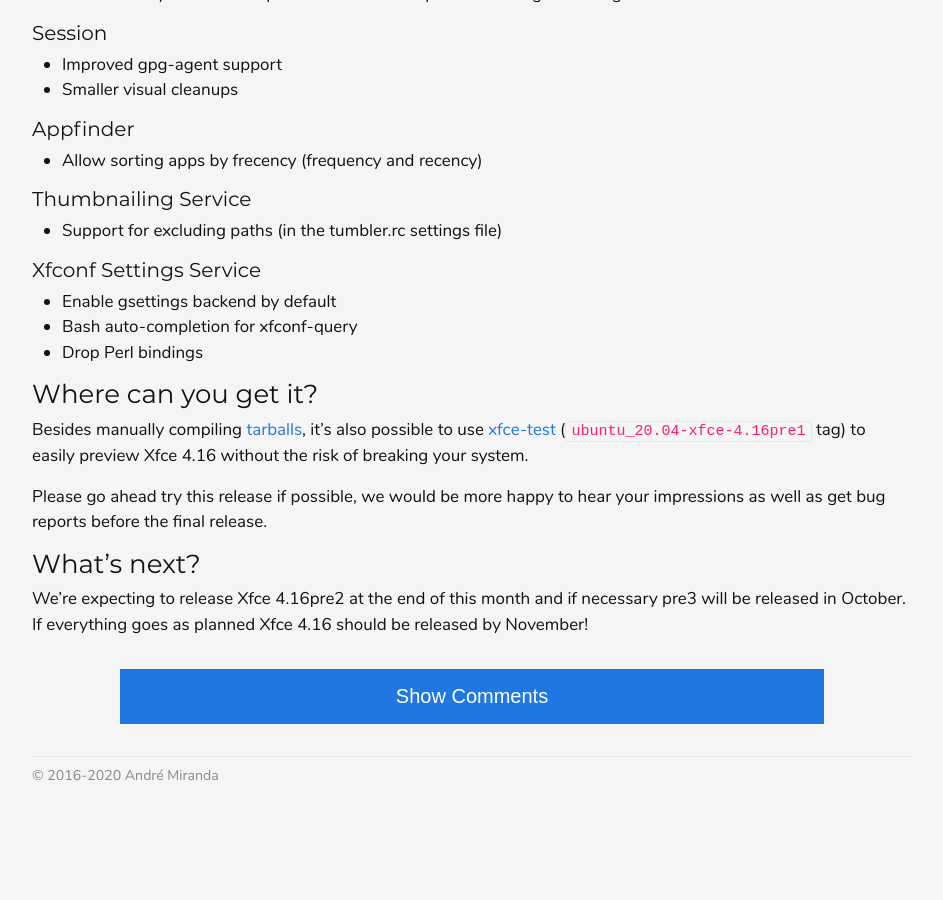
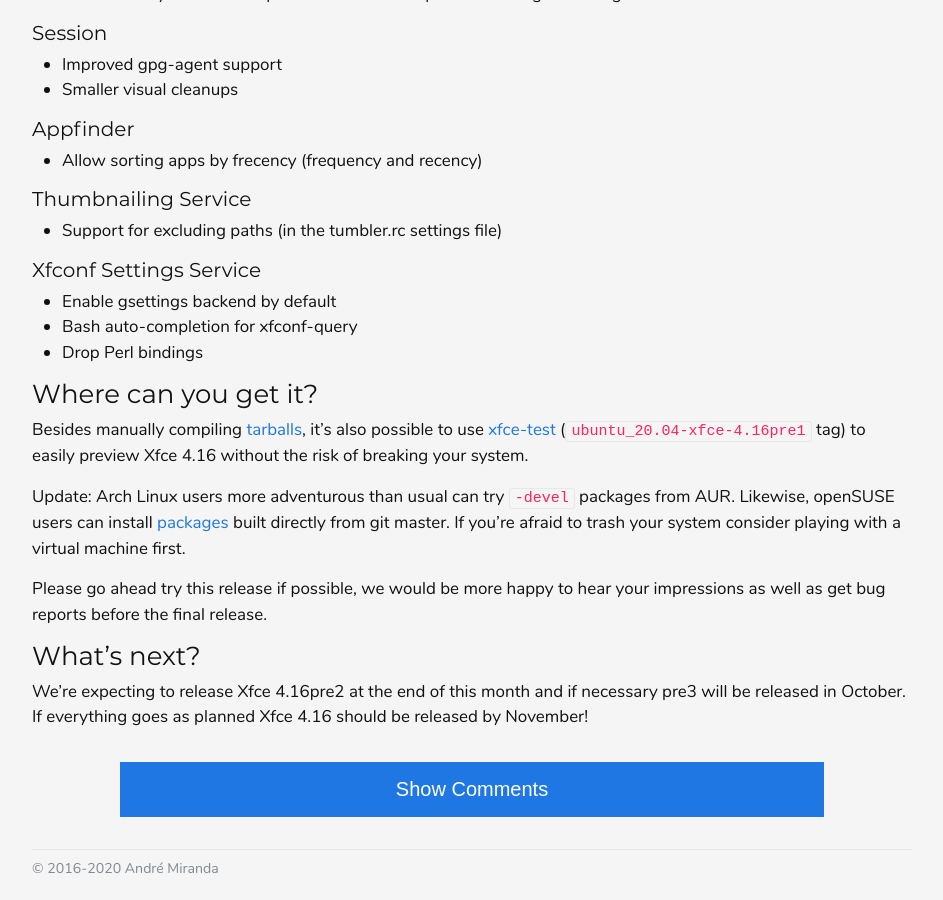
Before and after one commit to andreldm/andreldm.github.io, a Jekyll site: the page built from _posts/2020-09-12-xfce4.16pre1.md, in a window 1280 px wide and 900 px high, scrolled down 3952 px. Shown: the whole window, without its empty margins (168-1111 px from the left). Built offline with Jekyll 4.4.1, drawn with Linux system fonts in a browser that asks for light colours; before the commit the page ends 4760 px from its top, so only the background shows below that.

Commit message:
Add note about AUR and openSUSE.

```diff
--- a/_posts/2020-09-12-xfce4.16pre1.md
+++ b/_posts/2020-09-12-xfce4.16pre1.md
@@ -88,6 +88,8 @@
 
 Besides manually compiling [tarballs](https://archive.xfce.org/xfce/4.16pre1/src/), it's also possible to use [xfce-test](https://github.com/schuellerf/xfce-test) (`ubuntu_20.04-xfce-4.16pre1` tag) to easily preview Xfce 4.16 without the risk of breaking your system.
 
+Update: Arch Linux users more adventurous than usual can try `-devel` packages from AUR. Likewise, openSUSE users can install [packages](https://en.opensuse.org/Xfce_repositories) built directly from git master. If you're afraid to trash your system consider playing with a virtual machine first.
+
 Please go ahead try this release if possible, we would be more happy to hear your impressions as well as get bug reports before the final release.
 
 ### What's next?
```
